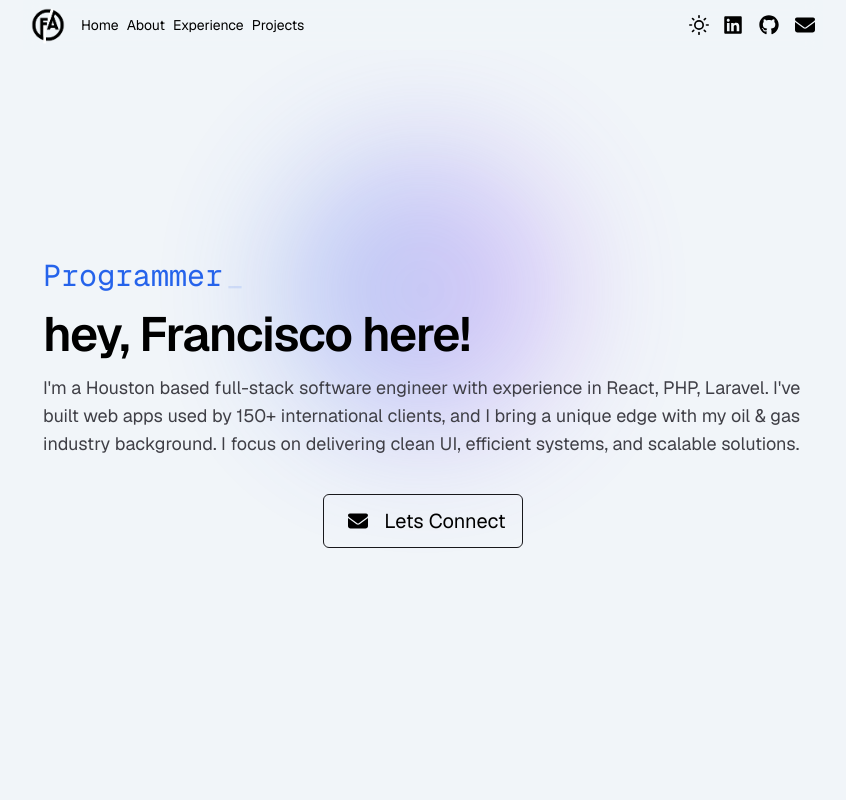
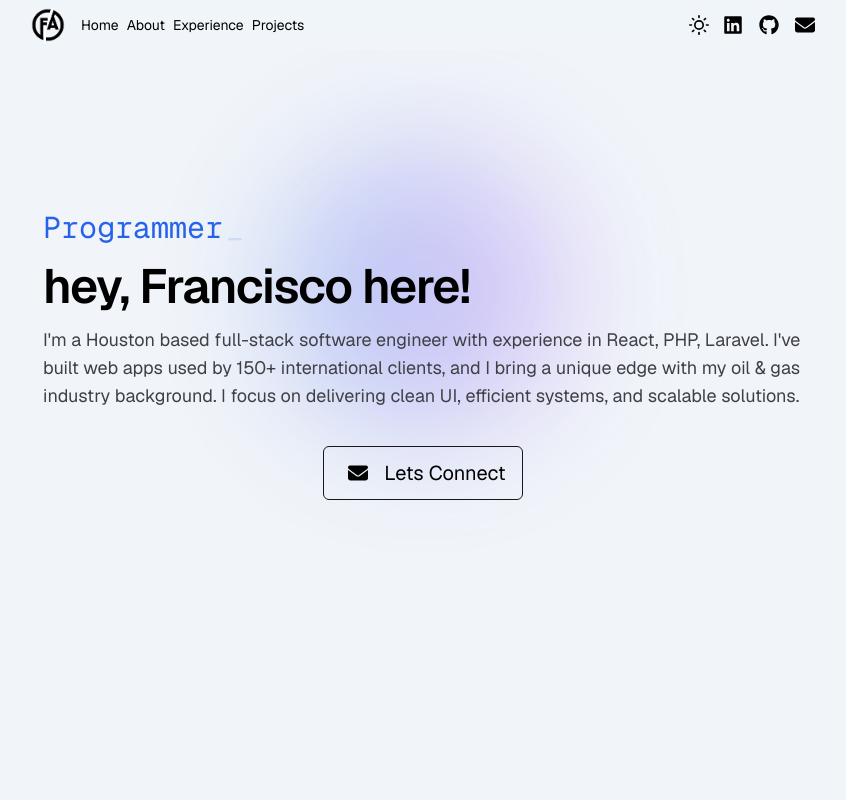
Before and after one commit to falvarado7/next-portfolio, a Next.js app: page / in a window 1280 px wide. Shown: the top 800 px of the page, without its empty margins (217-1063 px from the left). Built offline with nearby package versions, Linux system fonts and the light colour scheme.

Commit message:
fix: small UI changes

```diff
--- a/app/components/Intro.tsx
+++ b/app/components/Intro.tsx
@@ -4,7 +4,7 @@ import { FaEnvelope } from "react-icons/fa6";
 
 function Intro() {
     return (
-        <section id="intro" className="reveal h-screen flex-col pt-52 mx-5 space-y-4">
+        <section id="intro" className="reveal h-screen flex-col pt-40 mx-5 space-y-4">
 
             <div className="md:text-3xl text-2xl font-mono text-blue-600 dark:text-blue-500">
                 <Typewriter
```
